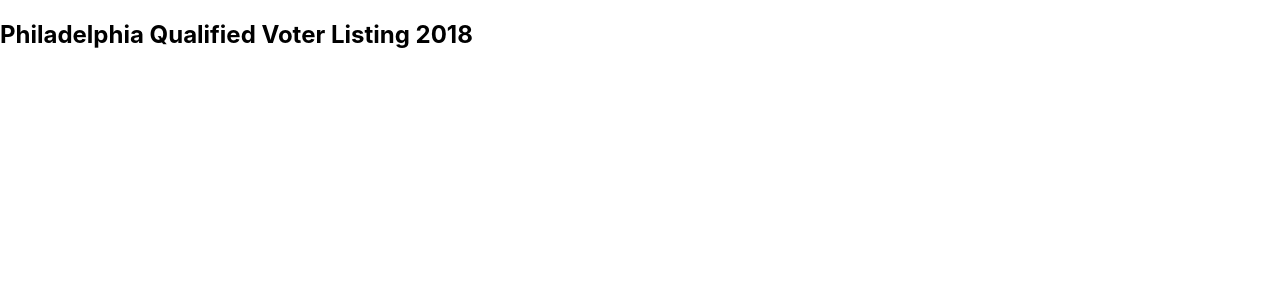
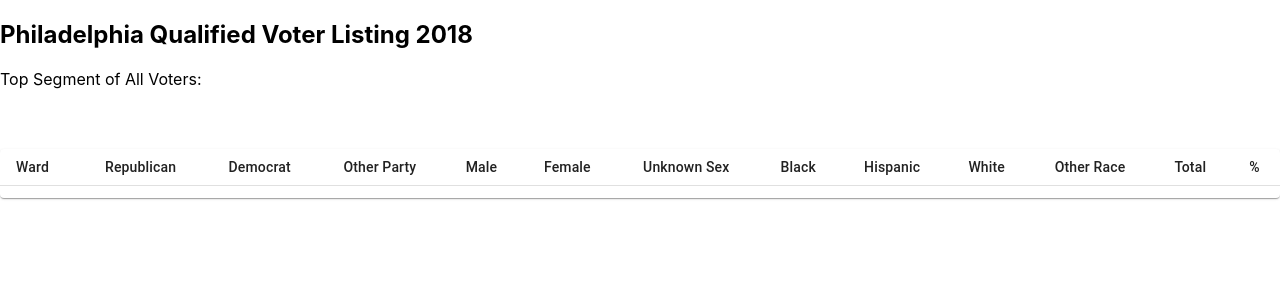
Before and after one commit to umanthena/relay-network-take-home-udayM, a React (Create React App) app: page / in a window 1280 px wide. Shown: the top 300 px of the page. Built offline with nearby package versions, Linux system fonts and the light colour scheme.

Commit message:
Adding skeleton structure and labels for sections
Adding Summary (for section 1) and table (for section 2)

```diff
--- a/src/App.js
+++ b/src/App.js
@@ -1,7 +1,12 @@
+import VoterDataSummary from './components/VoterDataSummary'
+import VoterDetails from './components/VoterDetails'
+
 function App() {
   return (
     <div className="App">
       <h2>Philadelphia Qualified Voter Listing 2018</h2>
+      <VoterDataSummary></VoterDataSummary>
+      <VoterDetails></VoterDetails>
     </div>
   );
 }
--- /dev/null
+++ b/src/components/VoterDataSummary.css
@@ -0,0 +1,3 @@
+.mBtm {
+  margin-bottom: 60px;
+}
--- /dev/null
+++ b/src/components/VoterDataSummary.js
@@ -0,0 +1,11 @@
+import * as React from 'react';
+import Paper from '@mui/material/Paper';
+import './VoterDataSummary.css';
+
+export default function VoterDataSummary() {
+  return (
+    <div component={Paper} className='mBtm'>
+        <div>Top Segment of All Voters:</div>
+    </div>
+  );
+}
--- /dev/null
+++ b/src/components/VoterDetails.js
@@ -0,0 +1,53 @@
+import * as React from 'react';
+import Table from '@mui/material/Table';
+import TableBody from '@mui/material/TableBody';
+import TableCell from '@mui/material/TableCell';
+import TableContainer from '@mui/material/TableContainer';
+import TableHead from '@mui/material/TableHead';
+import TableRow from '@mui/material/TableRow';
+import Paper from '@mui/material/Paper';
+
+export default function VoterDetails() {
+  return (
+    <TableContainer component={Paper}>
+      <Table sx={{ minWidth: 650 }} size="small">
+        <TableHead>
+          <TableRow>
+            <TableCell>Ward</TableCell>
+            <TableCell align="center">Republican</TableCell>
+            <TableCell align="center">Democrat</TableCell>
+            <TableCell align="center">Other Party</TableCell>
+            <TableCell align="center">Male</TableCell>
+            <TableCell align="center">Female</TableCell>
+            <TableCell align="center">Unknown Sex</TableCell>
+            <TableCell align="center">Black</TableCell>
+            <TableCell align="center">Hispanic</TableCell>
+            <TableCell align="center">White</TableCell>
+            <TableCell align="center">Other Race</TableCell>
+            <TableCell align="center">Total</TableCell>
+            <TableCell align="center">%</TableCell>
+          </TableRow>
+        </TableHead>
+        <TableBody>
+            <TableRow
+              sx={{ '&:last-child td, &:last-child th': { border: 0 } }}
+            >
+              <TableCell component="th" scope="row"></TableCell>
+              <TableCell align="center"></TableCell>
+              <TableCell align="center"></TableCell>
+              <TableCell align="center"></TableCell>
+              <TableCell align="center"></TableCell>
+              <TableCell align="center"></TableCell>
+              <TableCell align="center"></TableCell>
+              <TableCell align="center"></TableCell>
+              <TableCell align="center"></TableCell>
+              <TableCell align="center"></TableCell>
+              <TableCell align="center"></TableCell>
+              <TableCell align="center"></TableCell>
+              <TableCell align="center"></TableCell>
+            </TableRow>
+        </TableBody>
+      </Table>
+    </TableContainer>
+  );
+}
```
